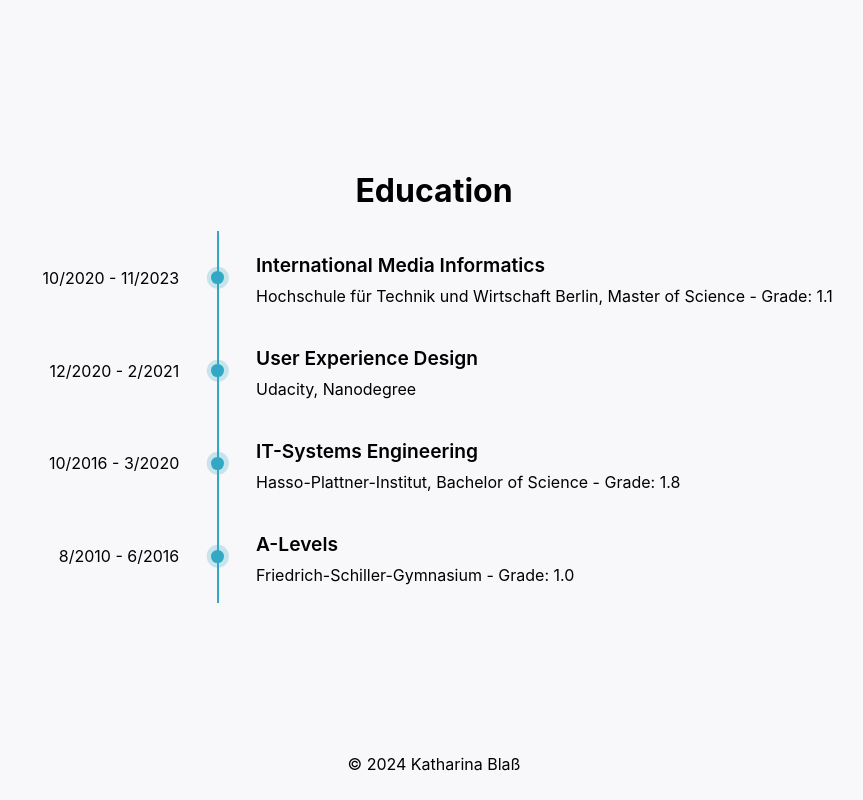
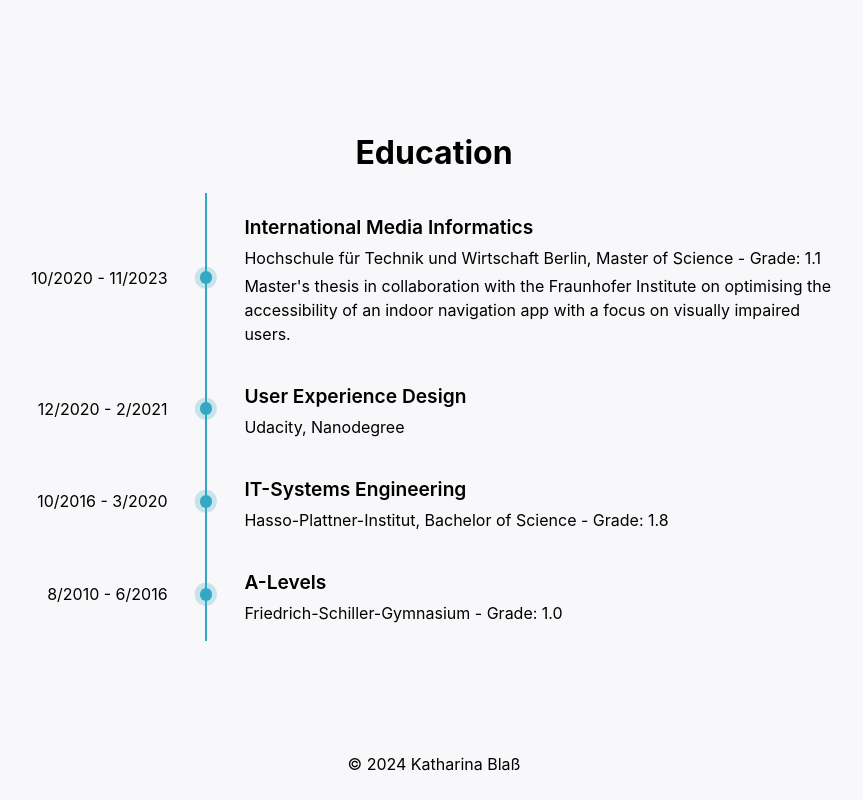
Before and after one commit to KatharinaBlass/MyHomepage, a React (Create React App) app: page / in a window 1280 px wide. Shown: the part 2400-3200 px from the top of the page, without its empty margins (206-1069 px from the left). Built offline with nearby package versions, Linux system fonts and the light colour scheme.

Commit message:
add details about master thesis

```diff
--- a/src/page/Education.tsx
+++ b/src/page/Education.tsx
@@ -19,6 +19,8 @@ const eduCareer: TimelineItemType[] = [
     end: new Date(2023, 10, 23),
     degree: 'Master of Science',
     grade: 1.1,
+    description:
+      "Master's thesis in collaboration with the Fraunhofer Institute on optimising the accessibility of an indoor navigation app with a focus on visually impaired users.",
   },
   {
     organizationName: 'Udacity',
```
